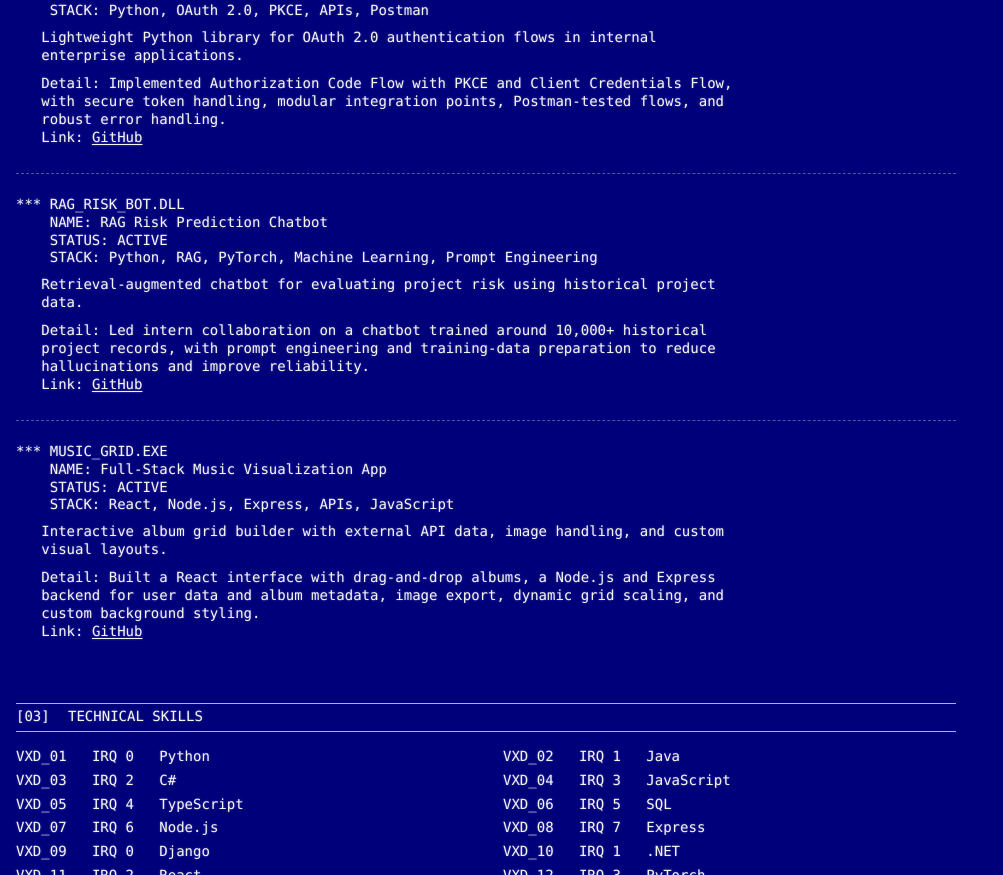
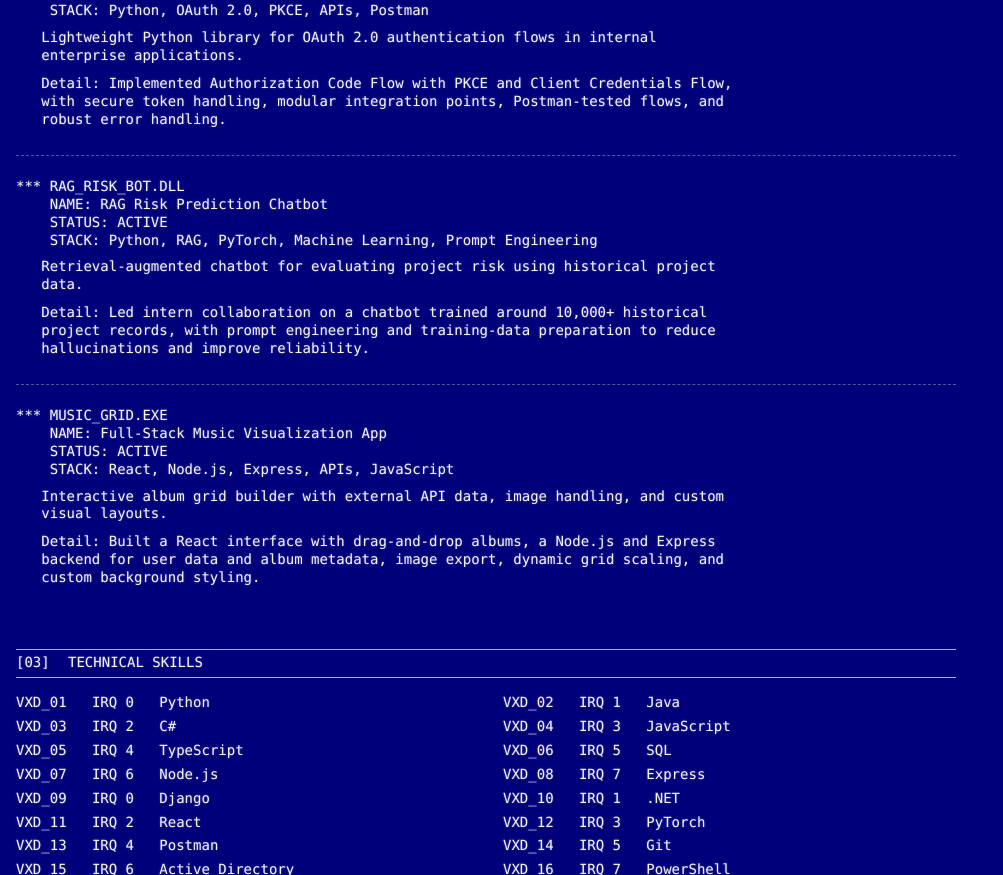
Before and after one commit to ombakh/web, a React (Vite) app: page / in a window 1280 px wide. Shown: the part 1600-2475 px from the top of the page, without its empty margins (0-1003 px from the left). Built offline with nearby package versions, Linux system fonts and the light colour scheme.

Commit message:
Limit project GitHub link to LiDAR robot

```diff
--- a/src/data/portfolio.ts
+++ b/src/data/portfolio.ts
@@ -46,7 +46,7 @@ export const projects: Project[] = [
     details:
       'Implemented Authorization Code Flow with PKCE and Client Credentials Flow, with secure token handling, modular integration points, Postman-tested flows, and robust error handling.',
     stack: ['Python', 'OAuth 2.0', 'PKCE', 'APIs', 'Postman'],
-    links: [{ label: 'GitHub', href: 'https://github.com/ombakh' }],
+    links: [],
   },
   {
     file: 'RAG_RISK_BOT.DLL',
@@ -57,7 +57,7 @@ export const projects: Project[] = [
     details:
       'Led intern collaboration on a chatbot trained around 10,000+ historical project records, with prompt engineering and training-data preparation to reduce hallucinations and improve reliability.',
     stack: ['Python', 'RAG', 'PyTorch', 'Machine Learning', 'Prompt Engineering'],
-    links: [{ label: 'GitHub', href: 'https://github.com/ombakh' }],
+    links: [],
   },
   {
     file: 'MUSIC_GRID.EXE',
@@ -68,7 +68,7 @@ export const projects: Project[] = [
     details:
       'Built a React interface with drag-and-drop albums, a Node.js and Express backend for user data and album metadata, image export, dynamic grid scaling, and custom background styling.',
     stack: ['React', 'Node.js', 'Express', 'APIs', 'JavaScript'],
-    links: [{ label: 'GitHub', href: 'https://github.com/ombakh' }],
+    links: [],
   },
 ]
 
```
